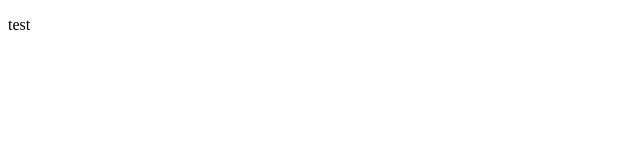
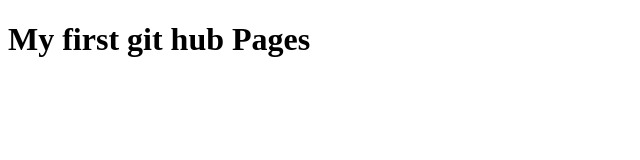
Before and after one commit to umitdogan/coursera-test, a plain HTML site: page site/index.html in a window 1280 px wide. Shown: the whole page, without its empty margins (0-640 px from the left). Drawn offline with Linux system fonts and the light colour scheme.

Commit message:
Test first pages little updates

```diff
--- a/site/index.html
+++ b/site/index.html
@@ -5,6 +5,6 @@
 	<title>My first HTML5</title>
 </head>
 <body>
-	<p>test</p>
+	<h1>My first git hub Pages</h1>
 </body>
 </html>
```
